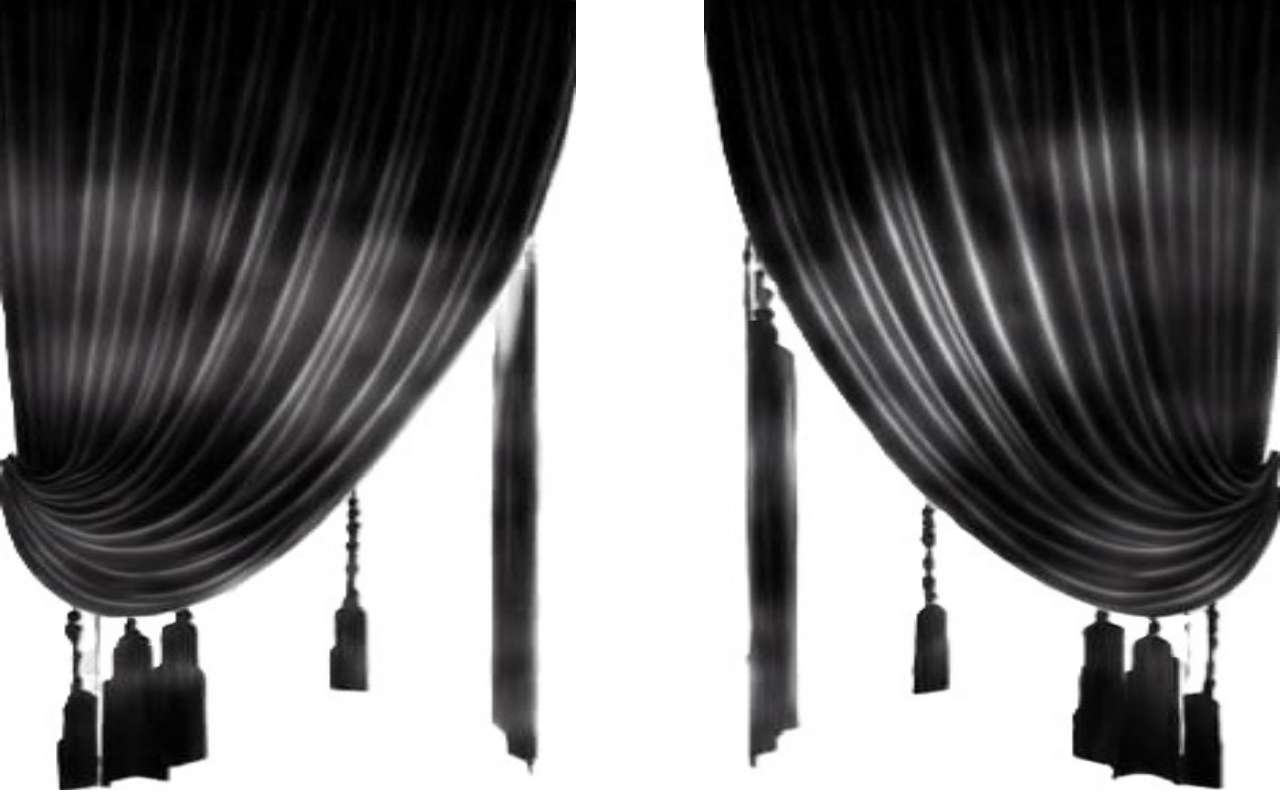
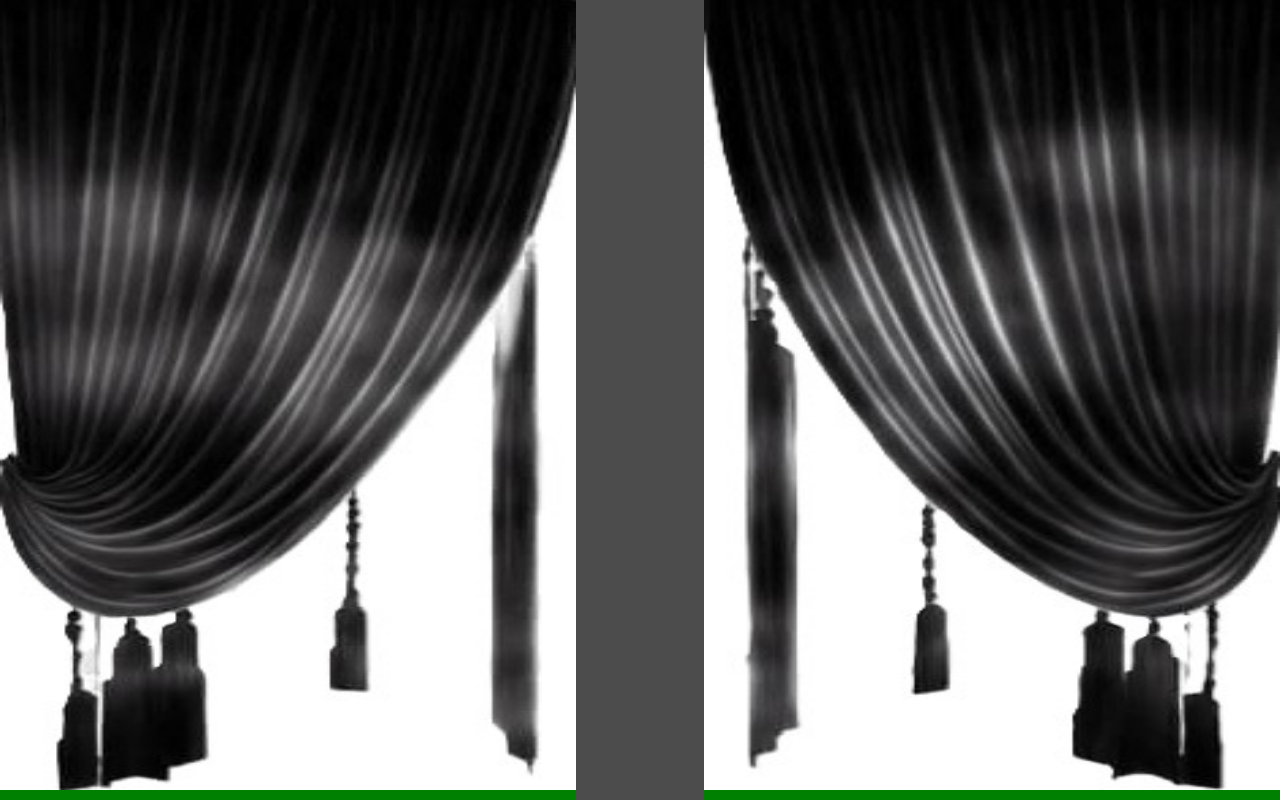
Before and after one commit to matteo2302/my-page, a Vue app: page / in a window 1280 px wide. Built offline with nearby package versions, Linux system fonts and the light colour scheme.

Commit message:
need to fix the shadow

```diff
--- a/src/components/HelloWorld.vue
+++ b/src/components/HelloWorld.vue
@@ -1,45 +1,75 @@
 <script>
-/*esporto hello world per visualizzarlo in app vue*/
 export default {
   name: 'HelloWorld',
+  data() {
+    return {
+      /* Stato dell'ombra */
+      isShadowActive: true,
+    };
+  },
   methods: {
-    /*uso @click per la tenda*/
-    openCurtain() {
-      console.log("dio sporco");
-      const curtain = event.currentTarget; // Riferimento sempre al <div> che gestisce il click
-        curtain.style.width = "0"; // Cambia la larghezza del div
+    /* Funzione per aprire la tenda */
+    openCurtain(event) {
+      const curtain = event.currentTarget;
+      curtain.style.width = "0";
 
-    }
-  }
+      /* Controlla se entrambe le tende sono aperte*/
+      const allCurtains = document.querySelectorAll("#curtain-1, #curtain-2");
+      const areAllCurtainsOpen = Array.from(allCurtains).every(curtain => {
+        const computedStyle = window.getComputedStyle(curtain);
+        return computedStyle.width === "0px";});
+
+      if (areAllCurtainsOpen) {
+        this.isShadowActive = false;
+      }
+    },
+  },
 };
-
 </script>
 
 <template>
-
-  <body>
+  <div>
+    <!-- Ombra -->
+    <div
+      v-if="isShadowActive"
+      id="shadow"
+    ></div>
+    <!-- Tende -->
     <div class="d-flex justify-content-between">
       <div id="curtain-1" @click="openCurtain">
-      <img src="../.././public/goth_curtainleft.jpg" alt="curtain"></div>
+        <img src="../.././public/goth_curtainleft.jpg" alt="curtain" />
+      </div>
       <div id="curtain-2" @click="openCurtain">
-        <img src="../.././public/goth_curtainright.jpg" alt="curtain">
+        <img src="../.././public/goth_curtainright.jpg" alt="curtain" />
       </div>
     </div>
-  </body>
-
+  </div>
 </template>
 
 <style scoped>
 #curtain-2,
 #curtain-1 {
   width: 45%;
-  height: 50px;
+  height: 100vh;
   background-color: green;
+  transition: width 2s;
+  z-index: 1;
+  overflow: hidden;
+}
+
+img {
+  width: 100%;
+  height: 790px;
   transition: width 2s;
 }
 
-img{
+#shadow {
+  position: fixed;
+  top: 0;
+  left: 0;
   width: 100%;
-  height: 790px;
+  height: 100%;
+  background-color: rgba(0, 0, 0, 0.7);
+  transition: opacity 2s ease;
 }
 </style>
```
